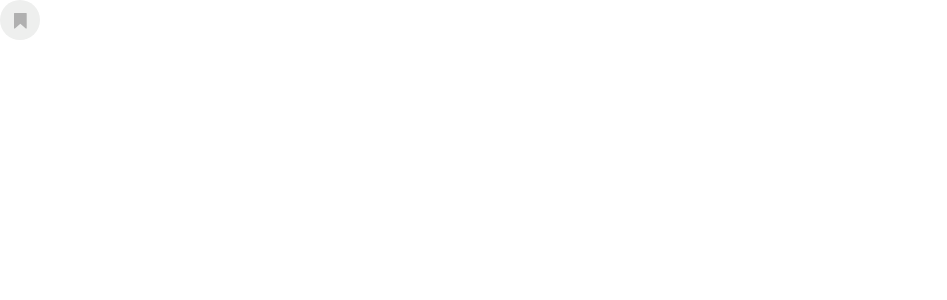
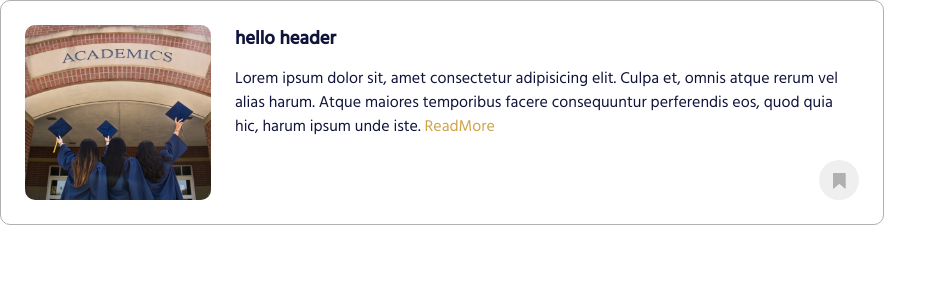
Before and after one commit to CDiala/school-finder, a React (Create React App) app in the folder client/: page / in a window 1280 px wide. Shown: the top 300 px of the page, without its empty margins (0-947 px from the left). Built offline with nearby package versions, Linux system fonts and the light colour scheme.

Commit message:
Fully developed the xl-card component.

```diff
--- a/client/src/App.js
+++ b/client/src/App.js
@@ -2,21 +2,19 @@ import { BrowserRouter as Router, Route, Switch } from "react-router-dom";
 import "./App.css";
 import graduation from "./images/graduation.png";
 import ExtraLargeCard from "./components/shared/ExtraLargeCard/ExtraLargeCard";
-import Bookmark from "./components/shared/Bookmark/Bookmark";
 
 function App() {
   return (
     <>
       <Router>
-        {/* <ExtraLargeCard
+        <ExtraLargeCard
           src={graduation}
           alt={"template"}
           header="hello header"
           body={`Lorem ipsum dolor sit, amet consectetur adipisicing elit. Culpa
           et, omnis atque rerum vel alias harum. Atque maiores temporibus facere
           consequuntur perferendis eos, quod quia hic, harum ipsum unde iste.`}
-        /> */}
-        <Bookmark />
+        />
       </Router>
     </>
   );
--- a/client/src/components/shared/ExtraLargeCard/ExtraLargeCard.css
+++ b/client/src/components/shared/ExtraLargeCard/ExtraLargeCard.css
@@ -5,6 +5,11 @@
   display: flex;
   max-width: 884px;
   padding: 24px;
+  transition: all 0.13s ease-in-out;
+}
+
+.xl-card-container:hover {
+  box-shadow: 3px 3px 8px #38260d47;
 }
 
 .xl-card-container:hover .xl-card-img {
@@ -25,6 +30,16 @@
   width: 186px;
 }
 
+.xl-card-details {
+  display: flex;
+  flex-direction: column;
+  justify-content: space-between;
+}
+
 .xl-card-header {
   margin-bottom: 16px;
 }
+
+.bookmark {
+  align-self: flex-end;
+}
--- a/client/src/components/shared/ExtraLargeCard/ExtraLargeCard.js
+++ b/client/src/components/shared/ExtraLargeCard/ExtraLargeCard.js
@@ -1,4 +1,5 @@
 import { trimString } from "../../../utils/formatter";
+import Bookmark from "../Bookmark/Bookmark";
 import ReadMore from "../ReadMore/ReadMore";
 import "./ExtraLargeCard.css";
 
@@ -8,12 +9,17 @@ const ExtraLargeCard = ({ src, alt, header, body }) => {
       <div className="xl-card-img-box">
         <img className="xl-card-img" src={src} alt={alt} />
       </div>
-      <div>
-        <h3 className="xl-card-header">{header}</h3>
-        <p>
-          {trimString(body, 350) + " "}
-          <ReadMore path={"/"} />
-        </p>
+      <div className="xl-card-details">
+        <div className="xl-card-text">
+          <h3 className="xl-card-header">{header}</h3>
+          <p>
+            {trimString(body, 350) + " "}
+            <ReadMore path={"/"} />
+          </p>
+        </div>
+        <div className="bookmark">
+          <Bookmark />
+        </div>
       </div>
     </div>
   );
```
